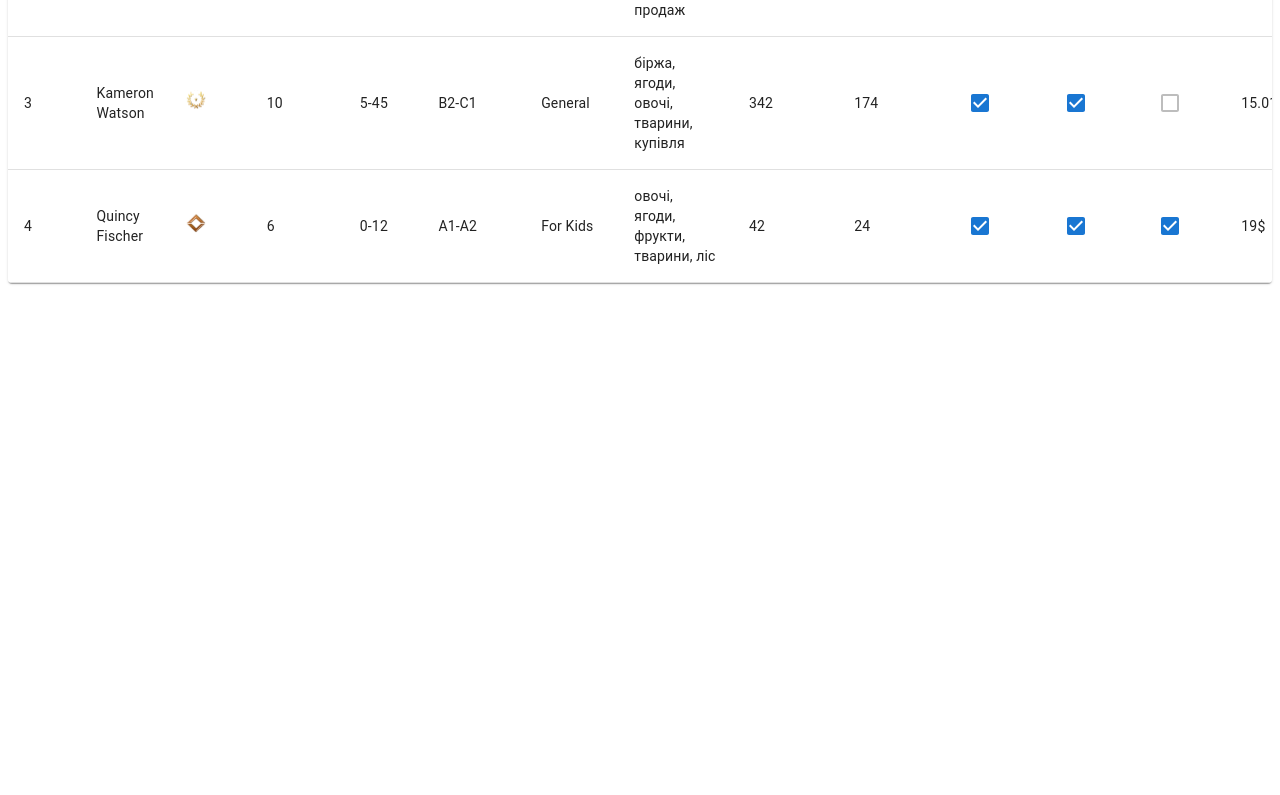
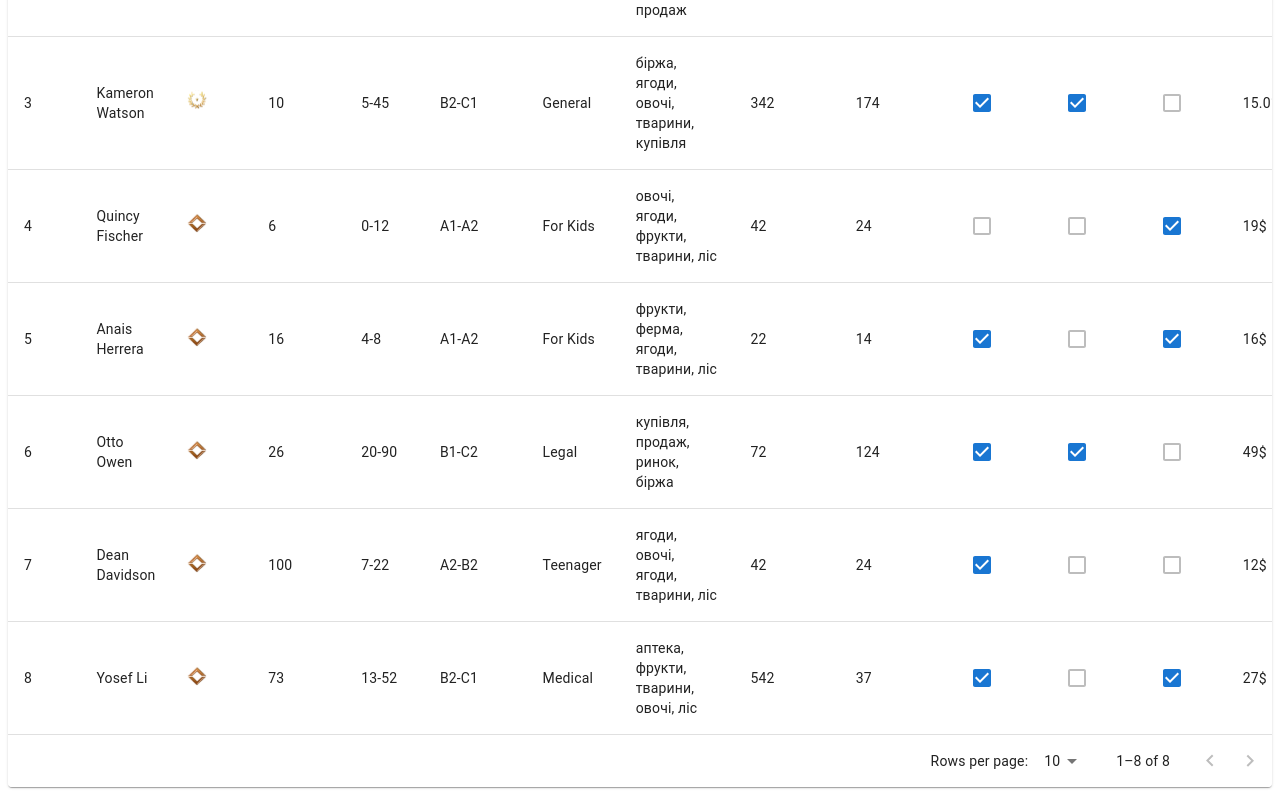
Before and after one commit to MaryRitzy/Rating-Rank, a React (Create React App) app: page / in a window 1280 px wide. Shown: the part 3214-4009 px from the top of the page. Before the commit the page ends 3505 px from the top, so only its background shows below. Built offline with nearby package versions, Linux system fonts and the light colour scheme.

Commit message:
add tablePagination

```diff
--- a/src/Table/DataBaseUsers.ts
+++ b/src/Table/DataBaseUsers.ts
@@ -31,7 +31,7 @@ const DataBaseUsers: PropsData[] = [
         wordsInQuestions: 162,
         numberOfQuestions: 1453,
         video: true,
-        audio: false,
+        audio: true,
         photo: true,
         price: 10.65
 
@@ -85,13 +85,87 @@ const DataBaseUsers: PropsData[] = [
         Keywords: ['овочі', 'ягоди', 'фрукти', 'тварини','ліс'],
         wordsInQuestions: 42,
         numberOfQuestions: 24,
-        video: true,
-        audio: true,
+        video: false,
+        audio: false,
         photo: true,
         price: 19.00
 
+    },
+
+    {
+        id: 5,
+        number: 5,
+        name: 'Anais Herrera',
+        rating: './image/Private.svg',
+        lots: 16,
+        age: ['4-8'],
+        level: ['A1-A2'],
+        Language_type: 'For Kids',
+        Keywords: ['фрукти', 'ферма', 'ягоди', 'тварини','ліс'],
+        wordsInQuestions: 22,
+        numberOfQuestions: 14,
+        video: true,
+        audio: false,
+        photo: true,
+        price: 16.00
+
+    },
+
+    {
+        id: 6,
+        number: 6,
+        name: 'Otto Owen',
+        rating: './image/Private.svg',
+        lots: 26,
+        age: ['20-90'],
+        level: ['B1-C2'],
+        Language_type: 'Legal',
+        Keywords: ['купівля','продаж', 'ринок', 'біржа'],
+        wordsInQuestions: 72,
+        numberOfQuestions: 124,
+        video: true,
+        audio: true,
+        photo: false,
+        price: 49.00
+
+
+    },
+    {
+        id: 7,
+        number: 7,
+        name: 'Dean Davidson',
+        rating: './image/Private.svg',
+        lots: 100,
+        age: ['7-22'],
+        level: ['A2-B2'],
+        Language_type: 'Teenager',
+        Keywords: ['ягоди', 'овочі', 'ягоди', 'тварини','ліс'],
+        wordsInQuestions: 42,
+        numberOfQuestions: 24,
+        video: true,
+        audio: false,
+        photo: false,
+        price: 12.00
+
+    },
+    {
+        id: 8,
+        number: 8,
+        name: 'Yosef Li',
+        rating: './image/Private.svg',
+        lots: 73,
+        age: ['13-52'],
+        level: ['B2-C1'],
+        Language_type: 'Medical',
+        Keywords: ['аптека', 'фрукти', 'тварини','овочі', 'ліс'],
+        wordsInQuestions: 542,
+        numberOfQuestions: 37,
+        video: true,
+        audio: false,
+        photo: true,
+        price: 27.00
+
     }
-
 ]
 
 
--- a/src/Table/TableUsers.tsx
+++ b/src/Table/TableUsers.tsx
@@ -10,6 +10,7 @@ import {
     Checkbox,
     TableSortLabel,
 } from '@mui/material'
+import TablePagination from '@mui/material/TablePagination'
 import DataBaseUsers, { PropsData } from './DataBaseUsers'
 
 type Order = 'asc' | 'desc'
@@ -18,6 +19,19 @@ const TableUsers: React.FC = () => {
     const [orderDirection, setOrderDirection] = useState<Order>('asc')
     const [valueToOrderBy, setValueToOrderBy] =
         useState<keyof PropsData>('number')
+    const [page, setPage] = useState(0)
+    const [rowsPerPage, setRowsPerPage] = useState(10)
+
+    const handleChangePage = (event: unknown, newPage: number) => {
+        setPage(newPage)
+    }
+
+    const handleChangeRowsPerPage = (
+        event: React.ChangeEvent<HTMLInputElement>
+    ) => {
+        setRowsPerPage(parseInt(event.target.value, 10))
+        setPage(0)
+    }
 
     const handleRequestSort = (property: keyof PropsData) => {
         const isAsc = valueToOrderBy === property && orderDirection === 'asc'
@@ -141,7 +155,12 @@ const TableUsers: React.FC = () => {
                     </TableRow>
                 </TableHead>
                 <TableBody>
-                    {sortedData.map((user: PropsData) => (
+                    {sortedData
+                        .slice(
+                            page * rowsPerPage,
+                            page * rowsPerPage + rowsPerPage
+                        )
+                        .map((user: PropsData) => (
                             <TableRow key={user.id}>
                                 <TableCell component="th" scope="row">
                                     {user.number}
@@ -158,7 +177,9 @@ const TableUsers: React.FC = () => {
                                 <TableCell>{user.age.join(', ')}</TableCell>
                                 <TableCell>{user.level.join(', ')}</TableCell>
                                 <TableCell>{user.Language_type}</TableCell>
-                            <TableCell>{user.Keywords.join(', ')}</TableCell>
+                                <TableCell>
+                                    {user.Keywords.join(', ')}
+                                </TableCell>
                                 <TableCell>{user.wordsInQuestions}</TableCell>
                                 <TableCell>{user.numberOfQuestions}</TableCell>
                                 <TableCell>
@@ -184,6 +205,15 @@ const TableUsers: React.FC = () => {
                         ))}
                 </TableBody>
             </Table>
+            <TablePagination
+                rowsPerPageOptions={[5, 10, 100]}
+                component="div"
+                count={sortedData.length}
+                rowsPerPage={rowsPerPage}
+                page={page}
+                onPageChange={handleChangePage}
+                onRowsPerPageChange={handleChangeRowsPerPage}
+            ></TablePagination>
         </TableContainer>
     )
 }
```
Lines whose indentation alone changed are shown as unchanged.
